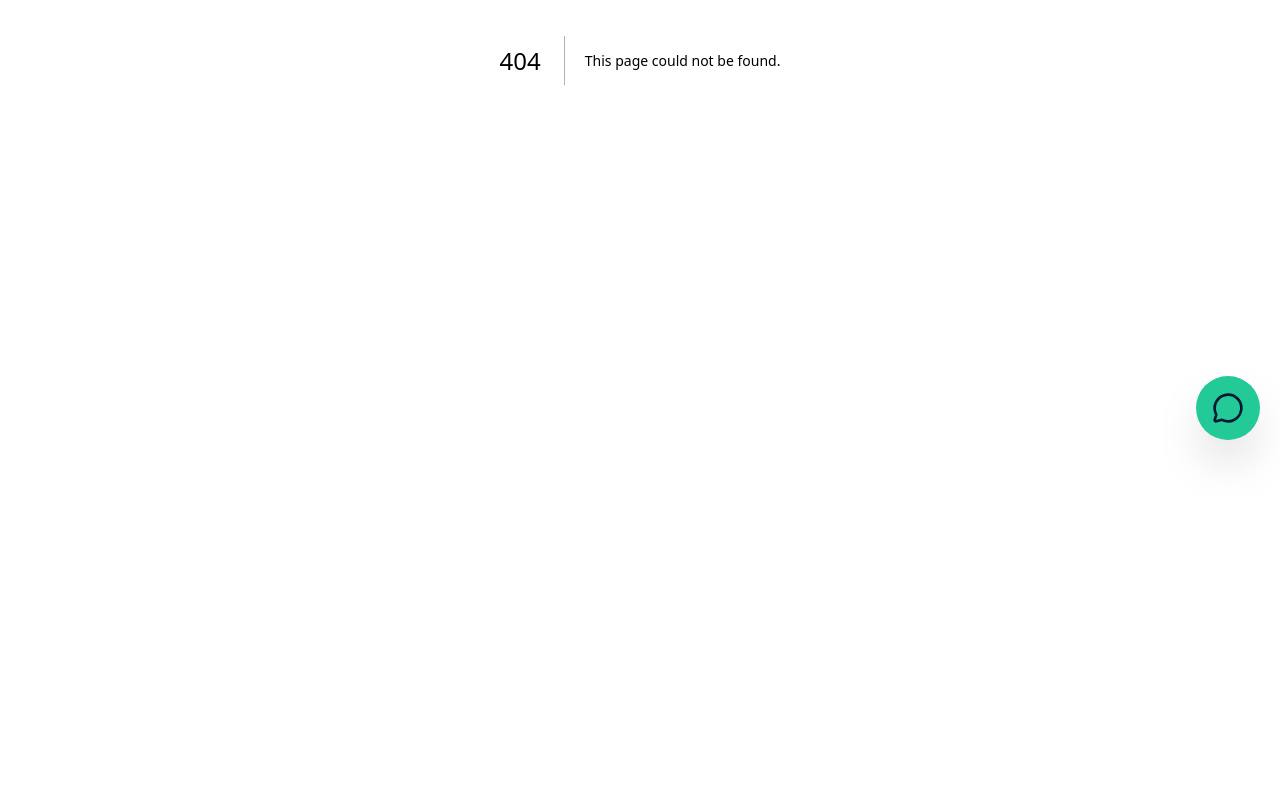
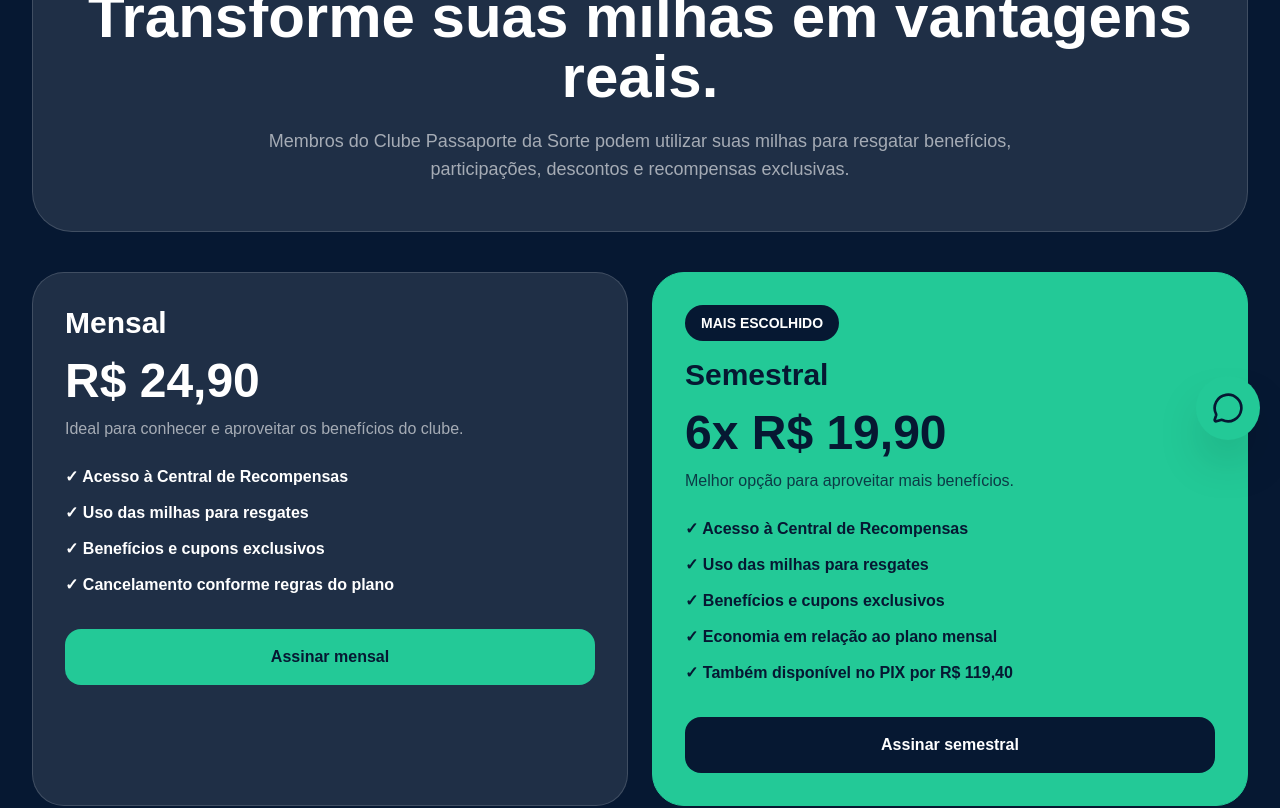
Before and after one commit to Passaportedasorte/passaporte-da-sorte, a Next.js app: page /clube in a window 1280 px wide. Before the commit this address had no page. Shown: the part 340-1148 px from the top of the page. Before the commit the page ends 800 px from the top, so only its background shows below. Built offline with nearby package versions, Linux system fonts and the light colour scheme.

Commit message:
Adiciona pagina do clube e integracao de assinatura

```diff
--- /dev/null
+++ b/app/api/asaas-clube/route.ts
@@ -0,0 +1,94 @@
+import { NextResponse } from "next/server";
+
+const ASAAS_URL = "https://api-sandbox.asaas.com/v3";
+
+function getHeaders() {
+  return {
+    "Content-Type": "application/json",
+    access_token: process.env.ASAAS_API_KEY || "",
+  };
+}
+
+export async function POST(req: Request) {
+  try {
+    const { plano, userId, nome, email, cpf } = await req.json();
+
+    if (!plano || !userId || !nome || !email || !cpf) {
+      return NextResponse.json(
+        { error: "Dados obrigatórios ausentes." },
+        { status: 400 }
+      );
+    }
+
+    const valor = plano === "semestral" ? 119.4 : 24.9;
+
+    const customerResponse = await fetch(`${ASAAS_URL}/customers`, {
+      method: "POST",
+      headers: getHeaders(),
+      body: JSON.stringify({
+        name: nome,
+        email,
+        cpfCnpj: cpf,
+      }),
+    });
+
+    const customerData = await customerResponse.json();
+
+    if (!customerResponse.ok) {
+      return NextResponse.json(customerData, {
+        status: customerResponse.status,
+      });
+    }
+
+    const paymentResponse = await fetch(`${ASAAS_URL}/payments`, {
+      method: "POST",
+      headers: getHeaders(),
+      body: JSON.stringify({
+        customer: customerData.id,
+        billingType: "UNDEFINED",
+        value: valor,
+        dueDate: new Date().toISOString().split("T")[0],
+        description:
+          plano === "semestral"
+            ? "Clube Passaporte da Sorte - Semestral"
+            : "Clube Passaporte da Sorte - Mensal",
+      }),
+    });
+
+    const paymentData = await paymentResponse.json();
+
+    if (!paymentResponse.ok) {
+      return NextResponse.json(paymentData, {
+        status: paymentResponse.status,
+      });
+    }
+
+    await fetch(`${process.env.NEXT_PUBLIC_SUPABASE_URL}/rest/v1/clube_assinaturas`, {
+      method: "POST",
+      headers: {
+        apikey: process.env.NEXT_PUBLIC_SUPABASE_ANON_KEY || "",
+        Authorization: `Bearer ${process.env.NEXT_PUBLIC_SUPABASE_ANON_KEY}`,
+        "Content-Type": "application/json",
+        Prefer: "return=minimal",
+      },
+      body: JSON.stringify({
+        user_id: userId,
+        payment_id: paymentData.id,
+        plano,
+        valor,
+        status: paymentData.status,
+      }),
+    });
+
+    return NextResponse.json({
+      invoiceUrl: paymentData.invoiceUrl,
+      bankSlipUrl: paymentData.bankSlipUrl,
+      paymentId: paymentData.id,
+    });
+  } catch (error: any) {
+    return NextResponse.json(
+      { error: error?.message || "Erro ao gerar pagamento." },
+      { status: 500 }
+    );
+  }
+}
--- /dev/null
+++ b/app/clube/page.tsx
@@ -0,0 +1,241 @@
+"use client";
+import SiteHeader from "@/components/SiteHeader";
+import SiteFooter from "@/components/SiteFooter";
+import { useState } from "react";
+import { supabase } from "@/lib/supabase";
+
+export default function ClubePage() {
+
+    const [loadingPlano, setLoadingPlano] = useState<string | null>(null);
+
+    async function assinarClube(plano: "mensal" | "semestral") {
+  try {
+    setLoadingPlano(plano);
+
+    const { data } = await supabase.auth.getUser();
+    const user = data.user;
+
+    if (!user) {
+      alert("Faça login antes de assinar o clube.");
+      window.location.href = "/";
+      return;
+    }
+
+    const nome =
+      user.user_metadata?.full_name ||
+      user.user_metadata?.name ||
+      user.email ||
+      "Assinante";
+
+    const email = user.email;
+
+    const cpf = prompt("Informe seu CPF para gerar o pagamento:");
+
+    if (!cpf) {
+      alert("CPF obrigatório.");
+      return;
+    }
+
+    const response = await fetch("/api/asaas-clube", {
+      method: "POST",
+      headers: {
+        "Content-Type": "application/json",
+      },
+      body: JSON.stringify({
+        plano,
+        userId: user.id,
+        nome,
+        email,
+        cpf,
+      }),
+    });
+
+    const dataApi = await response.json();
+
+    if (!response.ok) {
+      alert(dataApi?.errors?.[0]?.description || dataApi?.error || "Erro ao gerar pagamento.");
+      return;
+    }
+
+    if (dataApi.invoiceUrl) {
+      window.location.href = dataApi.invoiceUrl;
+      return;
+    }
+
+    if (dataApi.bankSlipUrl) {
+      window.location.href = dataApi.bankSlipUrl;
+      return;
+    }
+
+    alert("Pagamento criado, mas não veio link.");
+  } catch (error) {
+    console.error(error);
+    alert("Erro ao assinar clube.");
+  } finally {
+    setLoadingPlano(null);
+  }
+}
+  return (
+    <main className="min-h-screen bg-[#061832] text-white px-5 md:px-8 py-10">
+      <SiteHeader />
+
+      <div className="max-w-7xl mx-auto mt-10">
+        <a href="/" className="text-[#23C997] font-black hover:underline">
+          ← Voltar
+        </a>
+
+        <section className="rounded-[2.5rem] bg-white/10 border border-white/15 p-8 md:p-12 mt-8 text-center">
+          <p className="text-[#23C997] font-black">
+            🍀 CLUBE PASSAPORTE DA SORTE
+          </p>
+
+          <h1 className="text-4xl md:text-6xl font-black mt-3">
+            Transforme suas milhas em vantagens reais.
+          </h1>
+
+          <p className="text-white/60 mt-5 text-lg max-w-3xl mx-auto">
+           Membros do Clube Passaporte da Sorte podem utilizar suas milhas para resgatar benefícios, participações, descontos e recompensas exclusivas.
+          </p>
+        </section>
+
+        <section className="grid md:grid-cols-2 gap-6 mt-10">
+          <PlanoCard
+  nome="Mensal"
+  preco="R$ 24,90"
+  descricao="Ideal para conhecer e aproveitar os benefícios do clube."
+  detalhes={[
+    "Acesso à Central de Recompensas",
+    "Uso das milhas para resgates",
+    "Benefícios e cupons exclusivos",
+    "Cancelamento conforme regras do plano",
+  ]}
+  destaque={false}
+  botao={loadingPlano === "mensal" ? "Gerando pagamento..." : "Assinar mensal"}
+  onClick={() => assinarClube("mensal")}
+/>
+
+          <PlanoCard
+  nome="Semestral"
+  preco="6x R$ 19,90"
+  descricao="Melhor opção para aproveitar mais benefícios."
+  detalhes={[
+    "Acesso à Central de Recompensas",
+    "Uso das milhas para resgates",
+    "Benefícios e cupons exclusivos",
+    "Economia em relação ao plano mensal",
+    "Também disponível no PIX por R$ 119,40",
+  ]}
+  destaque
+  botao={loadingPlano === "semestral" ? "Gerando pagamento..." : "Assinar semestral"}
+  onClick={() => assinarClube("semestral")}
+/>
+        </section>
+
+        <section className="rounded-[2rem] bg-white/10 border border-white/15 p-8 mt-10">
+          <h2 className="text-3xl font-black">
+            O que você desbloqueia no clube?
+          </h2>
+
+          <div className="grid md:grid-cols-4 gap-4 mt-6">
+            <Beneficio emoji="🍀" titulo="Uso das milhas" texto="Use suas milhas para resgatar benefícios." />
+            <Beneficio emoji="🎟️" titulo="PASS-IDs" texto="Resgates de participações conforme disponibilidade." />
+            <Beneficio emoji="🏷️" titulo="Cupons" texto="Acesso a descontos e vantagens exclusivas." />
+            <Beneficio emoji="🎁" titulo="Recompensas" texto="Benefícios especiais para membros do clube." />
+          </div>
+        </section>
+
+        <section className="rounded-[2rem] bg-[#23C997] text-[#061832] p-8 mt-10 text-center">
+          <h2 className="text-3xl md:text-4xl font-black">
+            Pronto para entrar no clube?
+          </h2>
+
+          <p className="mt-3 font-medium">
+            Em breve a assinatura estará disponível diretamente pela plataforma.
+          </p>
+        </section>
+      </div>
+
+      <SiteFooter />
+    </main>
+  );
+}
+
+function PlanoCard({
+  nome,
+  preco,
+  descricao,
+  detalhes,
+  destaque,
+  botao,
+  onClick,
+}: {
+  nome: string;
+  preco: string;
+  descricao: string;
+  detalhes: string[];
+  destaque: boolean;
+  botao: string;
+  onClick: () => void;
+}) {
+  return (
+    <div
+      className={`rounded-[2rem] border p-8 ${
+        destaque
+          ? "bg-[#23C997] text-[#061832] border-[#23C997]"
+          : "bg-white/10 text-white border-white/15"
+      }`}
+    >
+      {destaque && (
+        <p className="inline-block rounded-full bg-[#061832] text-white px-4 py-2 text-sm font-black mb-4">
+          MAIS ESCOLHIDO
+        </p>
+      )}
+
+      <h2 className="text-3xl font-black">{nome}</h2>
+
+      <p className="text-5xl font-black mt-4">{preco}</p>
+
+      <p className={`mt-3 ${destaque ? "opacity-80" : "text-white/60"}`}>
+        {descricao}
+      </p>
+
+      <ul className="space-y-3 mt-6">
+        {detalhes.map((item) => (
+          <li key={item} className="font-bold">
+            ✓ {item}
+          </li>
+        ))}
+      </ul>
+
+      <button
+  onClick={onClick}
+  className={`w-full mt-8 rounded-2xl px-6 py-4 font-black ${
+    destaque
+      ? "bg-[#061832] text-white"
+      : "bg-[#23C997] text-[#061832]"
+  }`}
+>
+  {botao}
+</button>
+    </div>
+  );
+}
+
+function Beneficio({
+  emoji,
+  titulo,
+  texto,
+}: {
+  emoji: string;
+  titulo: string;
+  texto: string;
+
+}) {
+  return (
+    <div className="rounded-2xl bg-white/10 border border-white/10 p-5">
+      <div className="text-3xl">{emoji}</div>
+      <h3 className="font-black text-xl mt-3">{titulo}</h3>
+      <p className="text-white/60 mt-2">{texto}</p>
+    </div>
+  );
+}
--- a/app/minhas-milhas/page.tsx
+++ b/app/minhas-milhas/page.tsx
@@ -14,6 +14,7 @@ export default function MinhasMilhasPage() {
   const [saldoMilhas, setSaldoMilhas] = useState(0);
 
   const [recompensas, setRecompensas] = useState<any[]>([]);
+  const [assinanteClube, setAssinanteClube] = useState(false);
 
 
 
@@ -101,6 +102,25 @@ export default function MinhasMilhasPage() {
           </div>
         </section>
 
+{!assinanteClube && (
+  <div className="mt-6 rounded-2xl bg-[#23C997]/10 border border-[#23C997]/30 p-5">
+    <p className="text-[#23C997] font-black">
+      🍀 Resgate exclusivo para assinantes
+    </p>
+
+    <p className="text-white/70 mt-2">
+      Você pode conhecer todos os benefícios disponíveis, mas o uso das milhas para resgate é exclusivo para membros do Clube Passaporte da Sorte.
+    </p>
+
+    <a
+      href="/clube"
+      className="inline-block mt-4 rounded-2xl bg-[#23C997] text-[#061832] px-5 py-3 font-black"
+    >
+      Conhecer o Clube
+    </a>
+  </div>
+)}
+
         <section className="mt-10">
           <h2 className="text-3xl font-black">Loja de Recompensas</h2>
 
@@ -136,25 +156,40 @@ export default function MinhasMilhasPage() {
                   <p className="text-white/60 mt-3">{item.descricao}</p>
 
                   <div className="mt-5 rounded-2xl bg-[#061832] border border-white/10 p-4">
-                    <p className="text-white/50 text-sm">Custo</p>
-                    <p className="text-2xl font-black">{item.milhas} milhas</p>
-                  </div>
+  <p className="text-white/50 text-sm">
+    {assinanteClube ? "Custo" : "Custo exclusivo"}
+  </p>
+
+  <p className="text-2xl font-black">
+    {assinanteClube ? `${item.milhas} milhas` : "Disponível para assinantes"}
+  </p>
+</div>
 
                   <button
-                    onClick={() =>
-                      alert(
-                        podeResgatar
-                          ? "Em breve você poderá resgatar este benefício."
-                          : "Você ainda não possui milhas suficientes."
-                      )
-                    }
+                  onClick={() => {
+  if (!assinanteClube) {
+    window.location.href = "/clube";
+    return;
+  }
+
+  if (!podeResgatar) {
+    alert("Você ainda não possui milhas suficientes.");
+    return;
+  }
+
+  alert("Em breve você poderá resgatar este benefício.");
+}}
                     className={`mt-5 w-full rounded-2xl px-5 py-4 font-black transition ${
                       podeResgatar
                         ? "bg-[#23C997] text-[#061832] hover:scale-[1.02]"
                         : "bg-white/10 text-white/40 cursor-not-allowed"
                     }`}
                   >
-                    {podeResgatar ? "Resgatar" : "Milhas insuficientes"}
+                    {!assinanteClube
+  ? "Entrar no Clube"
+  : podeResgatar
+  ? "Resgatar"
+  : "Milhas insuficientes"}
                   </button>
                 </div>
               );
```
